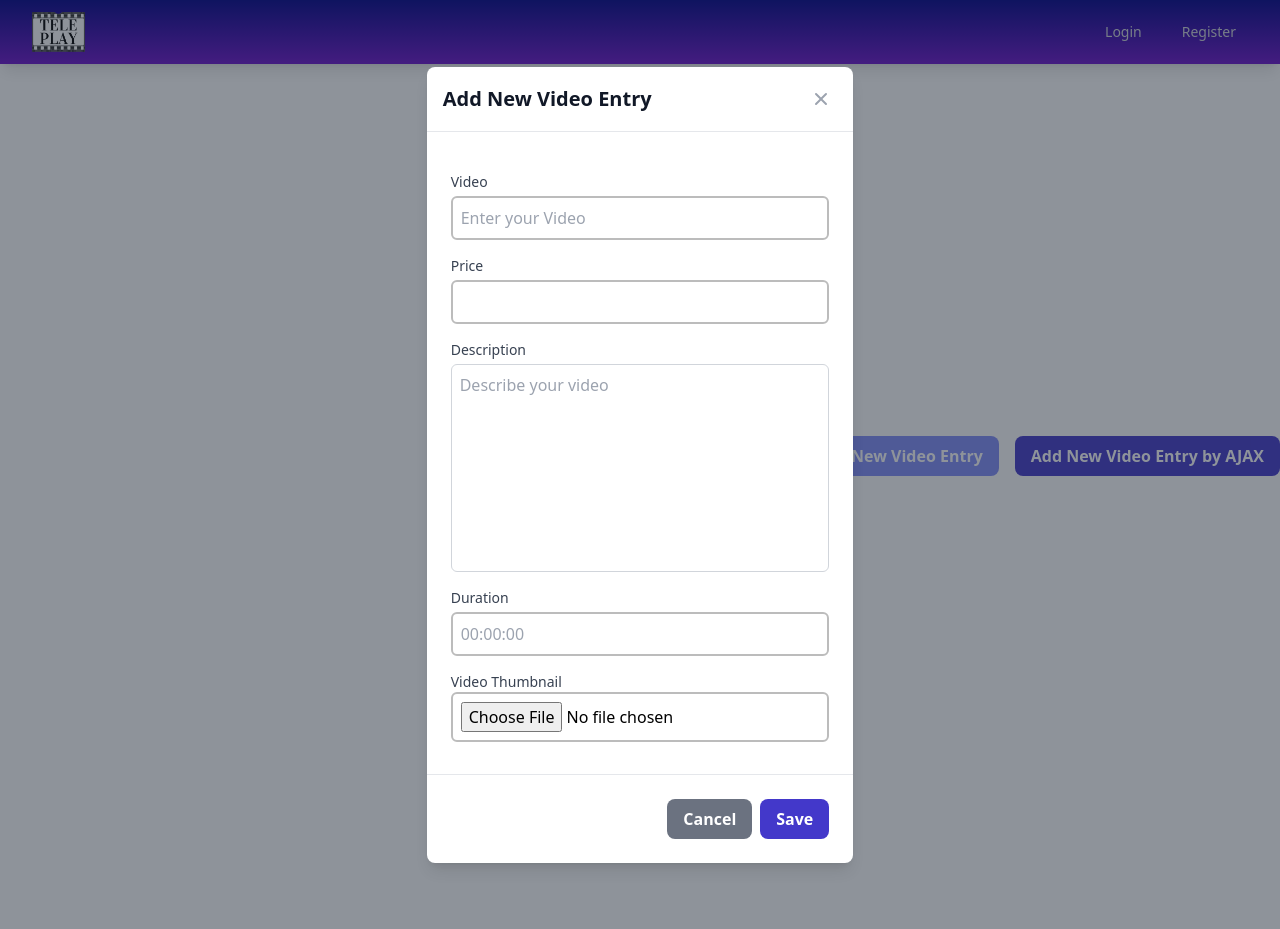
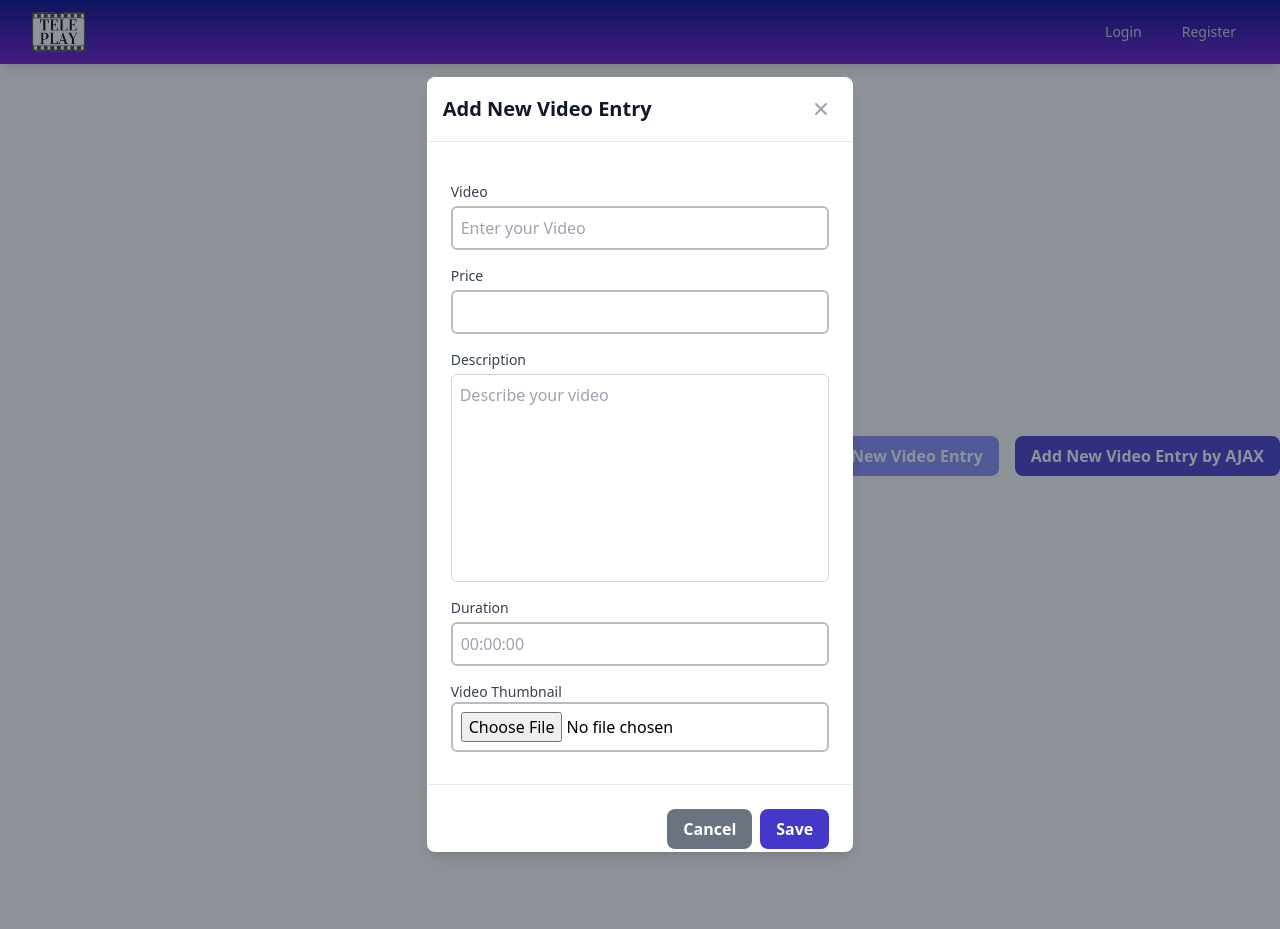
Before and after one commit to FransicaEllyaB/teleplay, a Django app: template main/templates/main.html in a window 1280 px wide, after a click on "Add New Video Entry by AJAX". Run offline with Django 5.2, Linux system fonts and the light colour scheme; the template is opened without the code that fills it: most values are stand-ins (such as "Sample title", 1, 10 or a date in 2020); data that the repository does not hold is empty; some libraries are stand-ins or nearby versions.

Commit message:
Tugas 6 hampir selesai

```diff
--- a/main/templates/main.html
+++ b/main/templates/main.html
@@ -6,7 +6,7 @@
 {% endblock meta %}
 {% block content %}
 <div class="container-fluid well" id="home" style="display:block; padding-top: 80px;">
-  {% include 'navbar.html' %}
+    {% include 'navbar.html' %}
 </div>
 <div class=" justify-center items-center">
     <div class="flex justify-center mb-6 hover:ease-in-out duration-300 class">
@@ -22,7 +22,7 @@
     </button>
 </div>
 <div id="crudModal" tabindex="-1" aria-hidden="true" class="hidden fixed inset-0 z-50 w-full flex items-center justify-center bg-gray-800 bg-opacity-50 overflow-x-hidden overflow-y-auto transition-opacity duration-300 ease-out">
-    <div id="crudModalContent" class="relative bg-white rounded-lg shadow-lg w-5/6 sm:w-3/4 md:w-1/2 lg:w-1/3 mx-4 sm:mx-0 transform scale-95 opacity-0 transition-transform transition-opacity duration-300 ease-out">
+    <div id="crudModalContent" class="relative bg-white rounded-lg shadow-lg w-5/6 sm:w-3/4 md:w-1/2 lg:w-1/3 mx-4 sm:mx-0 h-5/6 max-h-screen overflow-y-auto transform scale-95 opacity-0 transition-transform transition-opacity duration-300 ease-out">
       <!-- Modal header -->
       <div class="flex items-center justify-between p-4 border-b rounded-t">
         <h3 class="text-xl font-semibold text-gray-900">
--- a/main/urls.py
+++ b/main/urls.py
@@ -2,6 +2,8 @@ from django.urls import path
 from main.views import *
 from django.conf import settings
 from django.conf.urls.static import static
+from django.views.static import serve
+from django.urls import path, include,re_path
 
 app_name = 'main'
 
@@ -18,4 +20,12 @@ urlpatterns = [
     path('edit-video/<uuid:id>', edit_video, name='edit_video'),
     path('delete/<uuid:id>', delete_video, name='delete_video'),
     path('create-video-entry-ajax', add_video_entry_ajax, name='add_video_entry_ajax'),
+    re_path(r'^media/(?P<path>.*)$',serve,{'document_root':settings.MEDIA_ROOT}),
 ] + static(settings.MEDIA_URL, document_root = settings.MEDIA_ROOT)
+
+# if settings.DEBUG:
+#     urlpatterns += static(settings.MEDIA_URL, document_root=settings.MEDIA_ROOT)
+# else:
+#     urlpatterns += [
+#         re_path(r'^media/(?P<path>.*)$', serve, {'document_root': settings.MEDIA_ROOT}),
+#     ]
```
Also changed, not shown: README.md.
